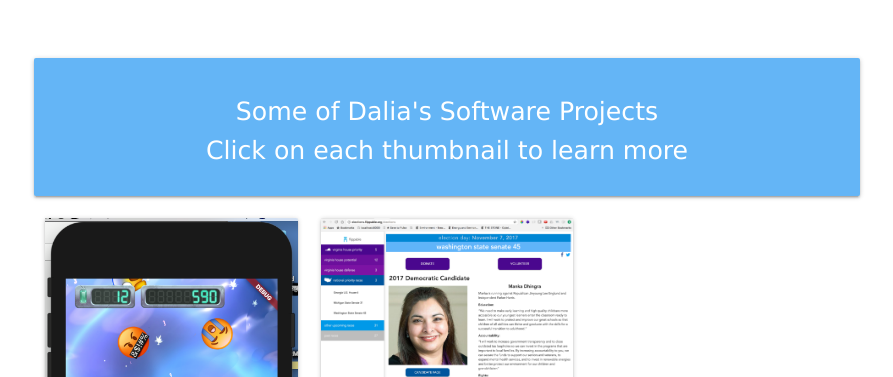
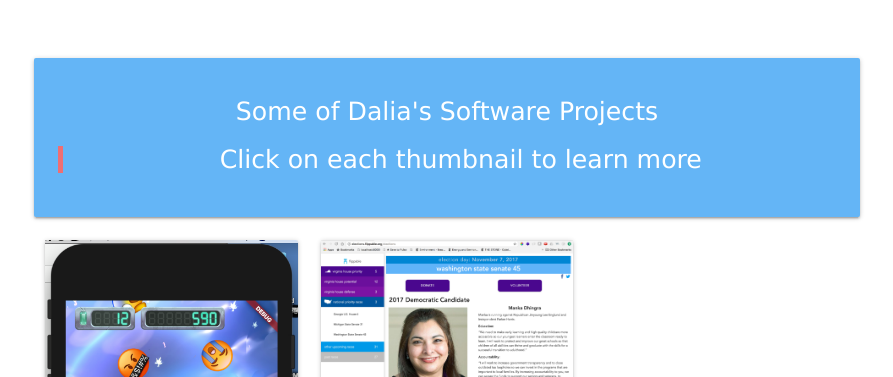
Before and after one commit to dnahol/daliathedev, a plain HTML site: page index.html in a window 1280 px wide. Shown: the top 377 px of the page, without its empty margins (193-1086 px from the left). Drawn offline with nearby package versions, Linux system fonts and the light colour scheme.

Commit message:
Update index.html

```diff
--- a/index.html
+++ b/index.html
@@ -27,7 +27,7 @@
   <div class="container">
     <div class="card-panel blue lighten-2">
       <span><h5 class="white-text center-align flow-text">Some of Dalia's Software Projects</h5></span>
-      <span><h6 class="white-text center-align flow-text">Click on each thumbnail to learn more</h6></span>
+      <span><blockquote><h6 class="white-text center-align flow-text">Click on each thumbnail to learn more</h6></blockquote></span>
     </div>
     <div class="row">
       <div class="col s12 m6 l4">
```
